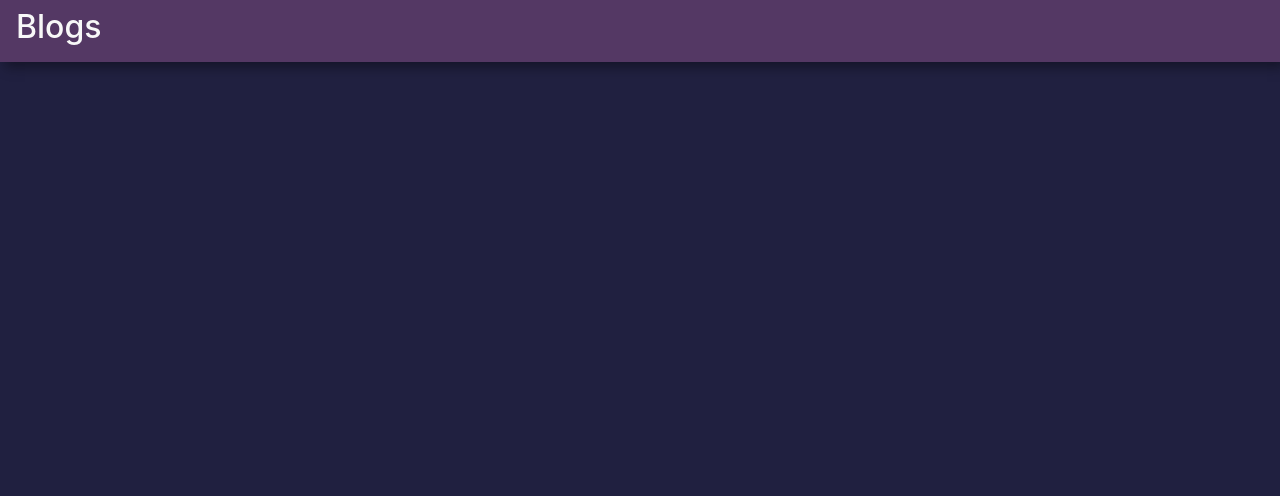
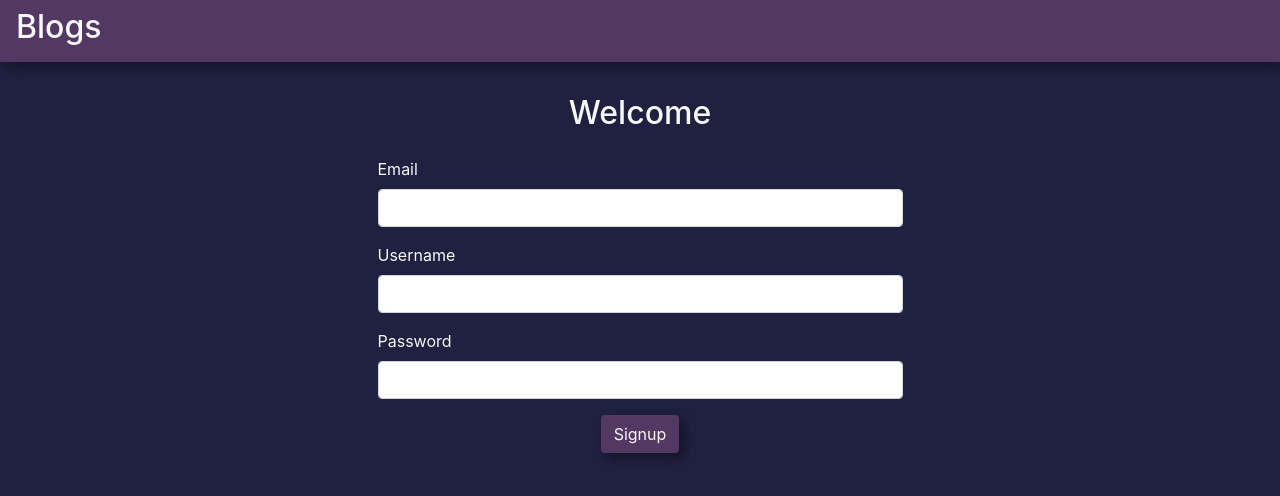
Before and after one commit to msk4862/WhatUp, a React (Create React App) app in the folder frontend/: page /signup in a window 1280 px wide. Shown: the top 496 px of the page. Built offline with nearby package versions, Linux system fonts and the light colour scheme.

Commit message:
Login signup pages added

```diff
--- a/frontend/src/components/App.js
+++ b/frontend/src/components/App.js
@@ -3,6 +3,10 @@ import { Router, BrowserRouter, Route, Switch } from 'react-router-dom'
 
 import './styles/App.css'
 import Header from './Header'
+
+import Login from './Login'
+import Signup from './Signup'
+
 import BlogList from './Blogs/BlogList'
 import BlogShow from './Blogs/BlogShow'
 import BlogCreate from './Blogs/BlogCreate'
@@ -16,11 +20,19 @@ function App() {
             <Header/>
               <div className='container'>
                 <Route exact path='/' component={BlogList}/>
+
+                {/* Authentication Routes */}
+                <Route exact path='/login' component={Login}/>
+                <Route exact path='/signup' component={Signup}/>
+
+                {/* Blogs Routes */}
                 <Route exact path='/blogs' component={BlogList}/>
                 <Route exact path='/blogs/create' component={BlogCreate}/>
                 <Route exact path='/blogs/:id' component={BlogShow}/>
                 <Route exact path='/blogs/edit/:id' component={BlogEdit}/>
                 <Route exact path='/blogs/delete/:id' component={BlogCreate}/>
+
+
               </div>
           </div>
       </BrowserRouter>
--- /dev/null
+++ b/frontend/src/components/Login.js
@@ -0,0 +1,32 @@
+import React from 'react'
+
+import './styles/Login.css'
+
+const Login = () => {
+    return (
+        <div className='login-form-container container'>
+            <div className='login-welcome row justify-content-center'>
+                <h2 className='col-10 col-sm-6'>Welcome Back</h2>
+            </div>
+            <form className='login-form row justify-content-center'>
+                <div className='col-8 col-sm-4'>
+                    <div className="form-group">
+                        <label>Email</label>
+                        <input type="email" className="form-control" id="email"/>
+                    </div>
+                    <div className="form-group">
+                        <label>Password</label>
+                        <input type="password" className="form-control"/>
+                    </div>
+                    <div className="form-group  row justify-content-center">
+                        <button type="submit" class="btn">Login</button>
+                    </div>
+                </div>
+
+            </form>
+        </div>
+
+    )
+}
+
+export default Login
--- /dev/null
+++ b/frontend/src/components/Signup.js
@@ -0,0 +1,36 @@
+import React from 'react'
+
+import './styles/Signup.css'
+
+const Signup = () => {
+    return (
+        <div className='signup-form-container container'>
+            <div className='signup-welcome row justify-content-center'>
+                <h2 className='col-10 col-sm-6'>Welcome</h2>
+            </div>
+            <form className='signup-form row justify-content-center'>
+                <div className='col-10 col-sm-6'>
+                    <div className="form-group">
+                        <label>Email</label>
+                        <input type="email" className="form-control" id="email"/>
+                    </div>
+                    <div className="form-group">
+                        <label>Username</label>
+                        <input type="text" className="form-control" id="username"/>
+                    </div>
+                    <div className="form-group">
+                        <label>Password</label>
+                        <input type="password" className="form-control"/>
+                    </div>
+                    <div className="signup-form button form-group row justify-content-center">
+                        <button type="submit" class="btn">Signup</button>
+                    </div>
+                </div>
+
+            </form>
+        </div>
+
+    )
+}
+
+export default Signup
--- a/frontend/src/components/UserHeader.js
+++ b/frontend/src/components/UserHeader.js
@@ -1,5 +1,6 @@
 import React, {Component} from 'react'
 import { connect } from 'react-redux'
+
 import { fetchUser } from '../actions'
 
 class UserHeader extends Component {
--- /dev/null
+++ b/frontend/src/components/styles/Login.css
@@ -0,0 +1,17 @@
+.login-form-container {
+    margin-top: 2rem;
+}
+
+.login-form {
+    margin-top: 1rem;
+}
+
+.login-form button {
+    color: #f8f8f8;
+    background-color: #543864;
+    box-shadow: 5px 5px 12px rgba(0, 0, 0, 0.4);
+}
+
+.login-welcome {
+    text-align: center;
+}
--- /dev/null
+++ b/frontend/src/components/styles/Signup.css
@@ -0,0 +1,17 @@
+.signup-form-container {
+    margin-top: 2rem;
+}
+
+.signup-form {
+    margin-top: 1rem;
+}
+
+.signup-form button {
+    color: #f8f8f8;
+    background-color: #543864;
+    box-shadow: 5px 5px 12px rgba(0, 0, 0, 0.4);
+}
+
+.signup-welcome {
+    text-align: center;
+}
```
